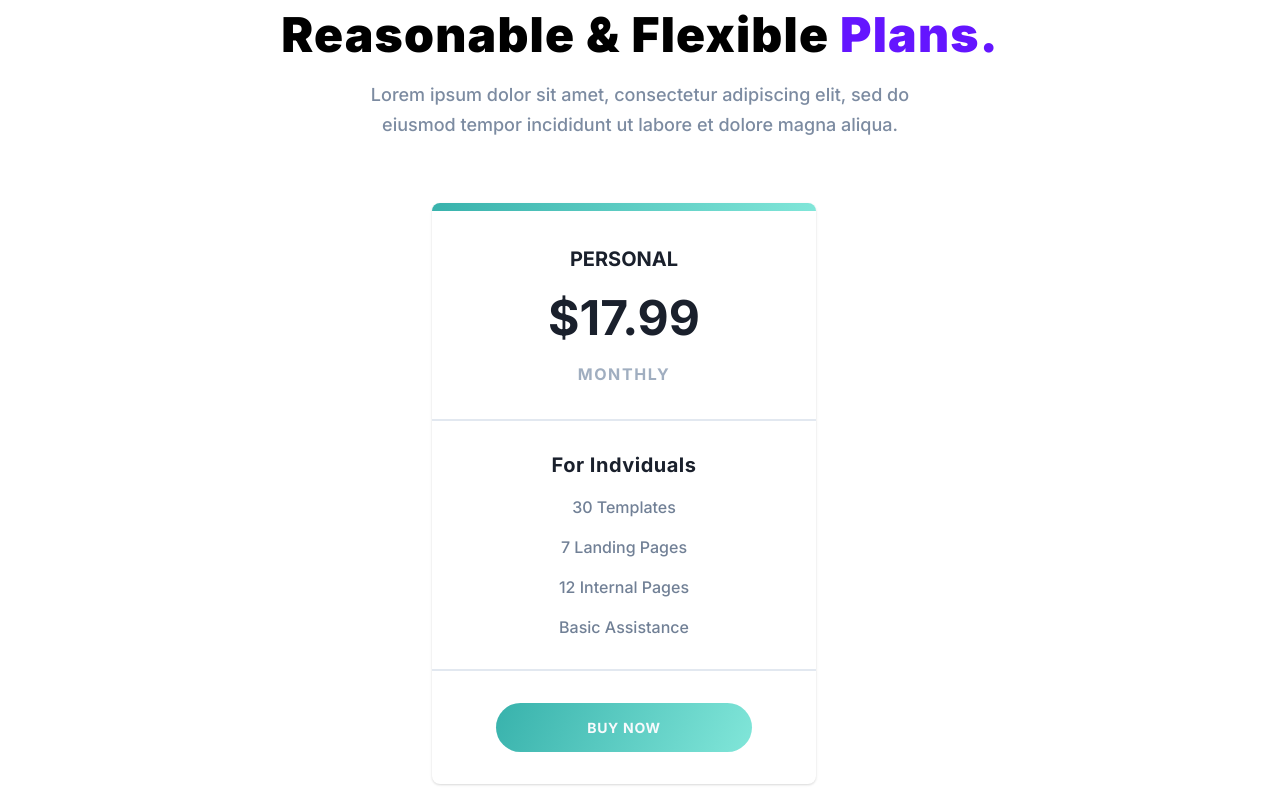
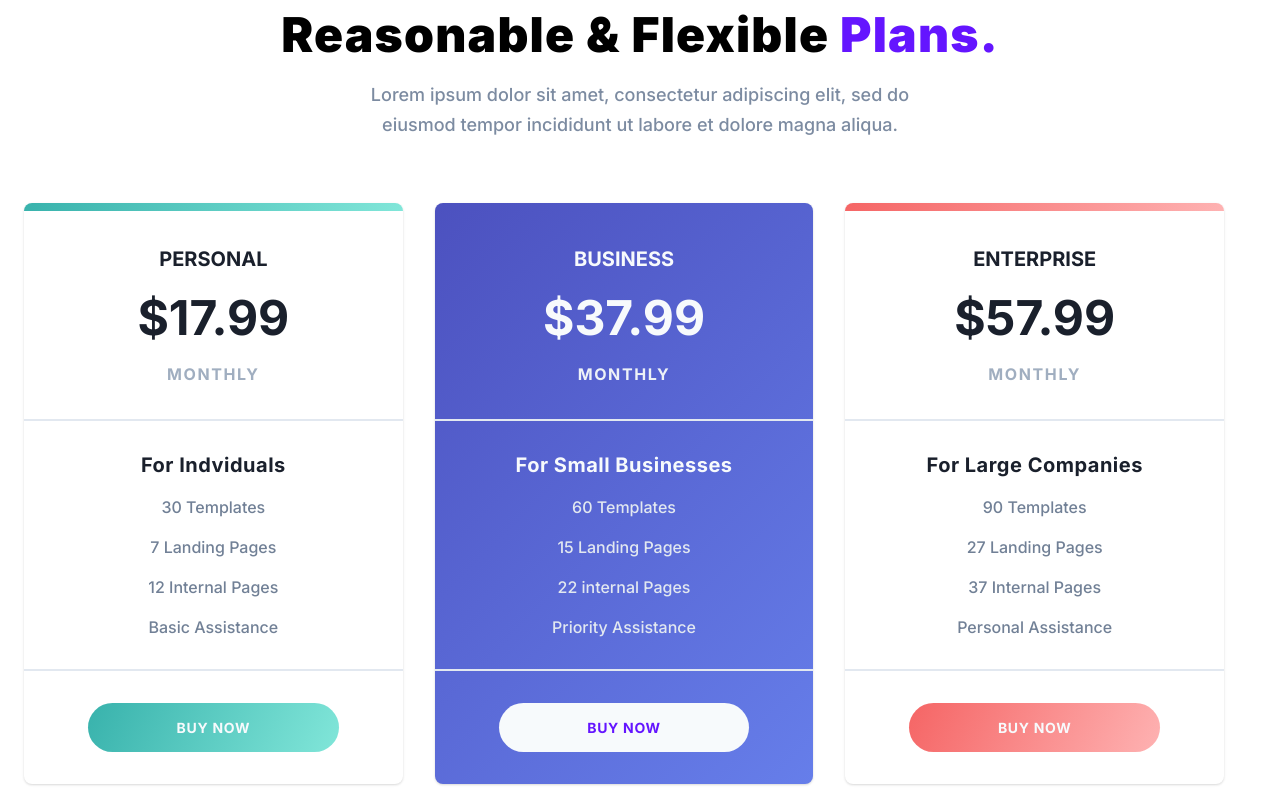
Before and after one commit to BrandenJoe/Treact-Website-with-html-CSS, a plain HTML site: page index.html in a window 1280 px wide. Shown: the part 3960-4760 px from the top of the page. Drawn offline with Linux system fonts and the light colour scheme.

Commit message:
added flex direction row

```diff
--- a/style.css
+++ b/style.css
@@ -1073,6 +1073,12 @@ li{
     justify-content: space-between;
 
 }
+@media (min-width: 1024px) {
+    .threeplans__container{
+        flex-direction: row;
+        align-items: stretch;
+    }
+}
 
 .threeplans__styleddiv{
     position: absolute;
```
